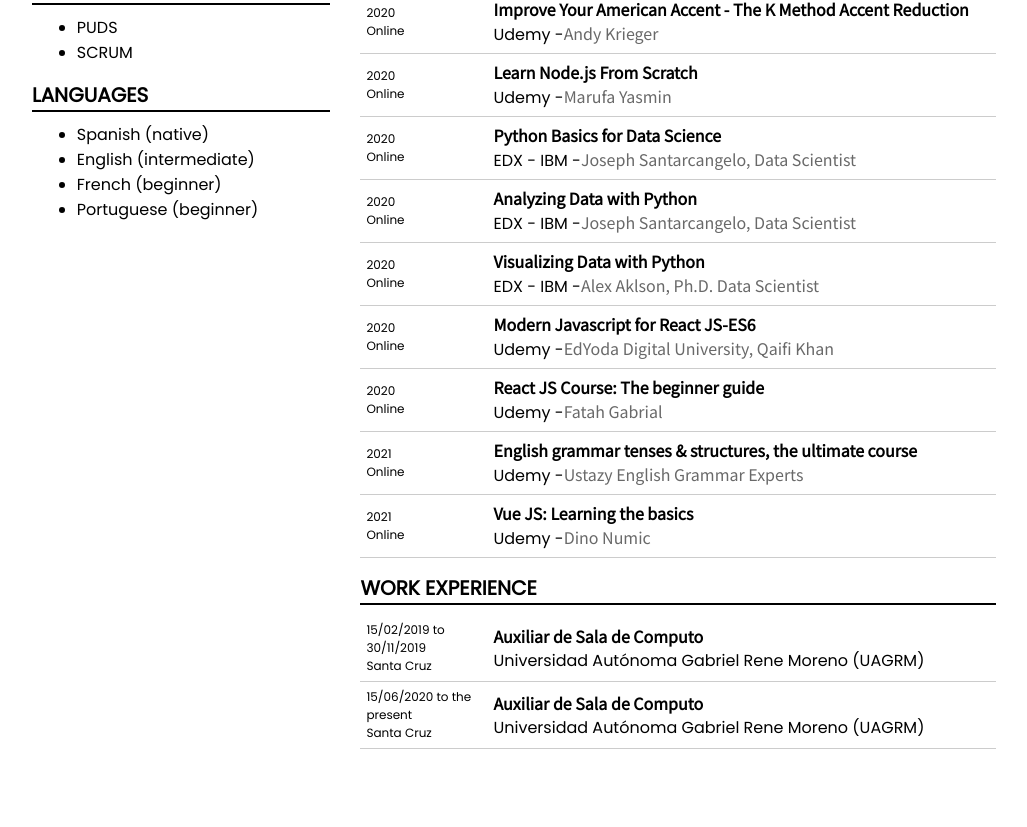
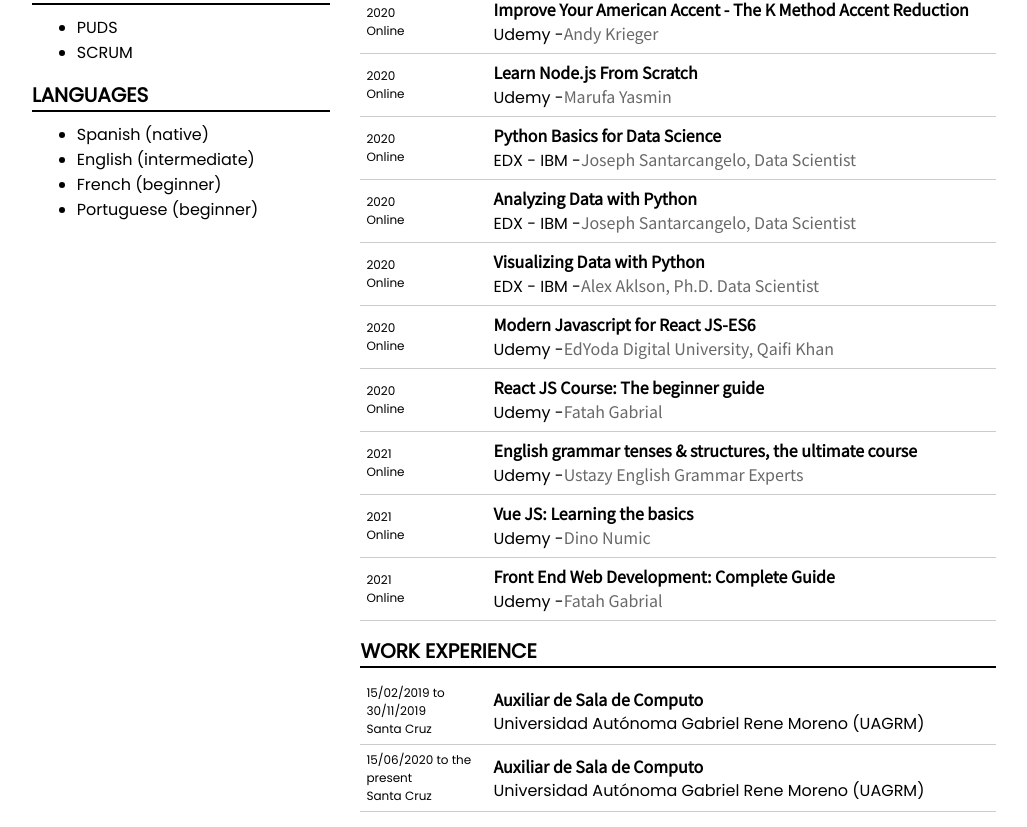
Before and after one commit to kleyla/cv, a React (Create React App) app: page / in a window 1280 px wide. Shown: the part 1128-1955 px from the top of the page, without its empty margins (126-1153 px from the left). Before the commit the page ends 1892 px from the top, so only its background shows below. Built offline with nearby package versions, Linux system fonts and the light colour scheme.

Commit message:
course added

```diff
--- a/src/data/courses.js
+++ b/src/data/courses.js
@@ -123,8 +123,17 @@
     link:
       "https://www.udemy.com/certificate/UC-b551bfbe-6e1b-498f-bef5-5909c14cc408/",
   },
+  {
+    year: 2021,
+    country: "Online",
+    name: "Front End Web Development: Complete Guide",
+    institution: "Udemy",
+    instructor: "Fatah Gabrial",
+    link:
+      "https://www.udemy.com/certificate/UC-fd4e5a05-51ee-471d-b0ee-e611ee799183/",
+  },
   //   {
-  //     year: 2020,
+  //     year: 2021,
   //     country: "Online",
   //     name: "",
   //     institution: "",
```
Also changed, not shown: 1 other file (tests, documents, lock files or other folders).
